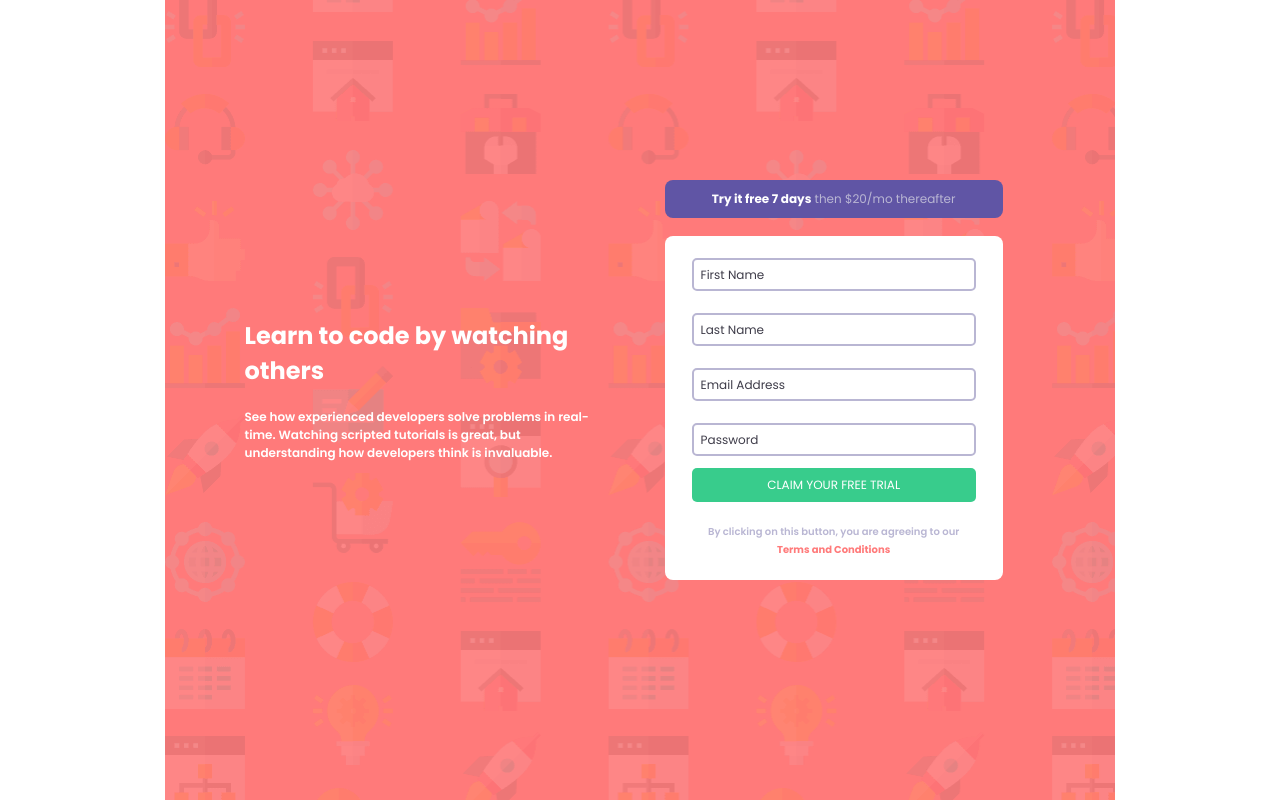
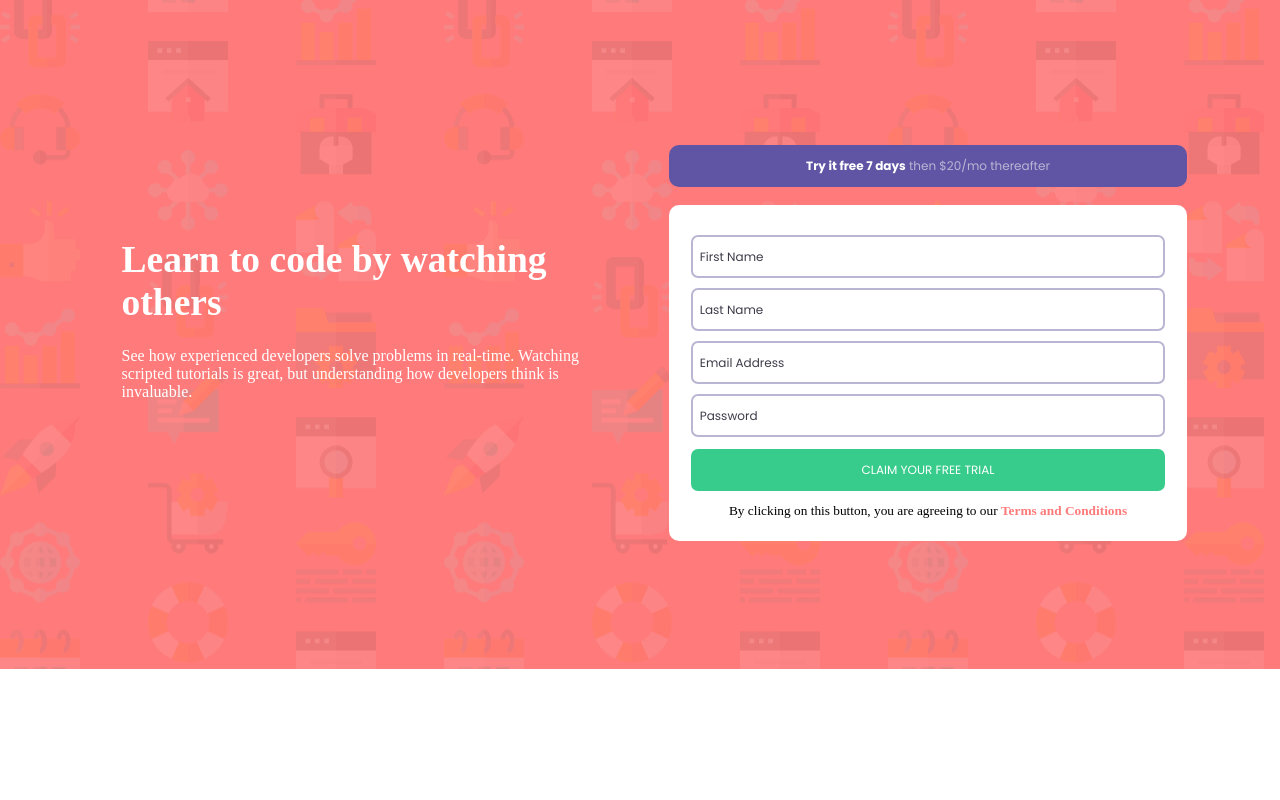
Before and after one commit to Tola-C/responsive_media_queries_task, a plain HTML site: page index.html in a window 1280 px wide. Drawn offline with Linux system fonts and the light colour scheme.

Commit message:
rework of the whole css

```diff
--- a/index.html
+++ b/index.html
@@ -16,14 +16,18 @@
   <body>
     <main>
       <div class="container1">
-        <h2>Learn to code by watching others</h2>
-        <p class="greytext">
-          See how experienced developers solve problems in real-time. Watching
-          scripted tutorials is great, but understanding how developers think is
-          invaluable.
-        </p>
+        <div class="head1">
+          <h2><strong>Learn to code by watching others</strong></h2>
+        </div>
+        <div class="txt1">
+          <p class="greytext">
+            See how experienced developers solve problems in real-time. Watching
+            scripted tutorials is great, but understanding how developers think
+            is invaluable.
+          </p>
+        </div>
       </div>
-      <div class="" container2>
+      <div class="container2">
         <div class="buttoncontainer">
           <button class="trialbutton">
             <strong>Try it free 7 days</strong> then $20/mo thereafter
--- a/style.css
+++ b/style.css
@@ -12,118 +12,108 @@
  --grayishblue: hsl(246, 25%, 77%);
 }
 /* font-family: 'Poppins', sans-serif; 16px*/
-body{
+body, main{
     width: 100%;
-    height: 100vh;
-    place-items:center ;
+    height: 100%;
     align-items: center;
     justify-content: center;
     display: flex;
+    flex-direction: column;
 }
+
 main{
-    max-width: 450px;
-    min-width:275px;
-    height: 100vh;
-    background-image: url("images/bg-intro-mobile.png");
+    background-image: url("images/bg-intro-desktop.png");
     background-color: var(--red);
+    align-items: center;
+    justify-content: center;
+    padding: 10% 5%;
+}
+
+.container1{
+    width: 100%;
+    justify-content: center;
+    align-items: center;
     display: flex;
-    text-align: center;
-    align-items: center;
-    vertical-align: middle;
     flex-direction: column;
+
 }
 .container2{
     width: 100%;
-    height: 60%;
-    flex:1;
+    display: flex;
+    flex-direction: column;
+    justify-content: center;
 }
-.container1{
-    width: 100%;
-    height: 40%;
-    vertical-align: middle;
-    align-items: center;
-    justify-content: center;
-    flex:1;
+
+.head1{
+    width: 60%;
+    font-weight: 700;
+    font-size: 25px;
+    text-align: center;
+    padding-bottom: 4%;
+    color: white;
+}
+
+.txt1{
+    width: 68%;
+    text-align: center;
+    padding-bottom: 5%;
+    color: white;
 }
 
 .buttoncontainer{
-    margin: auto;
-}
-
-p, h2{
-    text-align: center;
-    color: white;
-    font-family: 'Poppins', sans-serif;
-    margin-left: auto;
-    margin-right: auto;
-    /* margin: auto; */
-    width: 78%;
-}
-h2{
-    margin-top: auto;
-    padding-bottom: 10px;
-    /* margin-bottom: 15px;
-    margin-top: 15px;  */
-    /* height:20%; */
-}
-p{
-    font-size: 12px;
-    margin-bottom: auto;
-    padding-top: 10px;
-    padding-bottom: 20px;
-    /* margin-bottom: 19px; */
-    /* height: 40%; */
-}
-
-form{
-    align-items: center;
-}
-
-table{
-    width:85%;
-    height: 60%;
-    border-radius: 8px;
-    background-color: white;
-    margin-left: auto;
-    margin-right: auto;
-    align-items: center;
-    margin-bottom: 40px;
-    /* align-content: center; */
+    width: 100%;
+    justify-content:center;
+    /* border: 2px solid black; */
+    display: flex;
+    padding: 3% 0%;
 }
 
 .trialbutton{
-    width: 85%;
-    padding: 12px 80px;
+    width:85%;
+    padding:12px 80px;
     background-color: var(--blue);
-    border-radius: 8px;
+    border-radius: 10px;
     color: var(--grayishblue);
     border: none;
     font-family: 'Poppins', sans-serif;
     font-size: 12px;
-    margin-bottom: 18px;
 }
 
 .trialbutton strong{
     color: white;
 }
 
-.termsandconditions{
-    color: var(--grayishblue);
-    margin: auto;
-    text-align: center;
-    width: 78%;
+form{
+    width: 100%;
+    align-items: center;
+    justify-content: center;
+    display: flex;
+}
+
+table{
+    width: 85%;
+    background-color: white;
+    padding: 20px;
+    border-radius: 10px;
 }
 
 input[type=text], input[type=email], input[type=password] {
-    width: 80%;
-    padding: 7px;
+    width: 100%;
+    padding: 12px 7px;
     margin-top: 8px;
     border: 2px solid var(--grayishblue);
-    border-radius: 5px;
+    border-radius: 7px;
 }
+
+::placeholder{
+    font-family: 'Poppins', sans-serif;
+    font-size: 12px;
+    color: var(--darkblue);
+}
+
 .claimbutton{
-    width: 80%;
-    padding: 8px;
+    width: 100%;
+    padding: 12px;
     margin-top: 10px;
     margin-bottom: 8px;
     background-color: var(--green);
@@ -131,13 +121,7 @@ input[type=text], input[type=email], input[type=password] {
     border: none;
     font-family: 'Poppins', sans-serif;
     font-size: 12px;
-    border-radius: 5px;
-}
-
-::placeholder{
-    color: var(--darkblue);
-    font-family: 'Poppins', sans-serif;
-    font-size: 12px;
+    border-radius: 7px;
 }
 
 a{
@@ -156,90 +140,49 @@ a{
     box-shadow: 2px 4px var(--grayishblue);
 }
 
-@media screen and (max-width:1600px) and (min-width: 451px){
+.termsandconditions{
+    text-align: center;
+}
+
+@media screen and (max-width:1500px) and (min-width: 400px){
+
     main{
-        max-width: 1500px;
-        min-width: 451;
-        height: 100vh;
         background-image: url("images/bg-intro-desktop.png");
         background-color: var(--red);
+        display: flex;
         flex-direction: row;
-        margin: 30% 5%;
+        justify-content: center;
+        align-items: center;
     }
+
+
+    .container1{
+        width: 80%;
+    }
+
     .container2{
-        width: 60%;
-        height: 100%;
-        flex:1;
-        align-items: left;
+        width: 80%;
     }
-    .container1{
-        width: 60vh;
-        height: 100%;
-        display: flex;
-        margin-left: 20px;
-        flex-direction: column;
-        /* justify-content: center; */
-        align-items: center;
-        /* float: center; */
-        flex:1;
+    .head1{
+        width: 80%;
+        text-align: left;
+        padding-bottom: 4%;
+        color: white;
     }
+
+    .txt1{
+        width: 80%;
+        text-align: left;
+        padding-bottom: 5%;
+        color: white;
+    }
+
     .trialbutton{
-        padding: 10px;
-        width:75%;
-        margin-left: 0px;
-        margin-right:120px ;
-        /* align-items: Left; */
-        /* justify-self: Left; */
-    }
-    p{
-        text-align: left;
-        width: 75%;
-        font-weight: 600;
-    }
-    h2{
-        text-align: Left;
-        width: 75%;
-        font-weight: 700;
+        width:90%;
     }
 
     table{
-        width:75%;
-        height: 60%;
-        border-radius: 8px;
-        background-color: white;
-        margin-left: 0px;
-        margin-right: 80px;
-        align-items: center;
-        margin-bottom: 40px;
-        /* align-content: center; */
+        width: 90%;
     }
 
-    input[type=text], input[type=email], input[type=password] {
-        width: 85%;
-        padding: 7px;
-        margin-top: 20px;
-        border: 2px solid var(--grayishblue);
-        border-radius: 5px;
-    }
-    .claimbutton{
-        width: 85%;
-    }
 }
-/* @media screen and (max-width:1440px) and (min-width: 901px){
-    p{
-        text-align: left;
-        width: 65%;
-        font-weight: 600;
-    }
-    h2{
-        text-align: Left;
-        width: 65%;
-        font-weight: 700;
-    }
-    .container2{
-        width: 60%;
-    }
-    .container1{
-        width: 40%;
-    }
-} */
```
